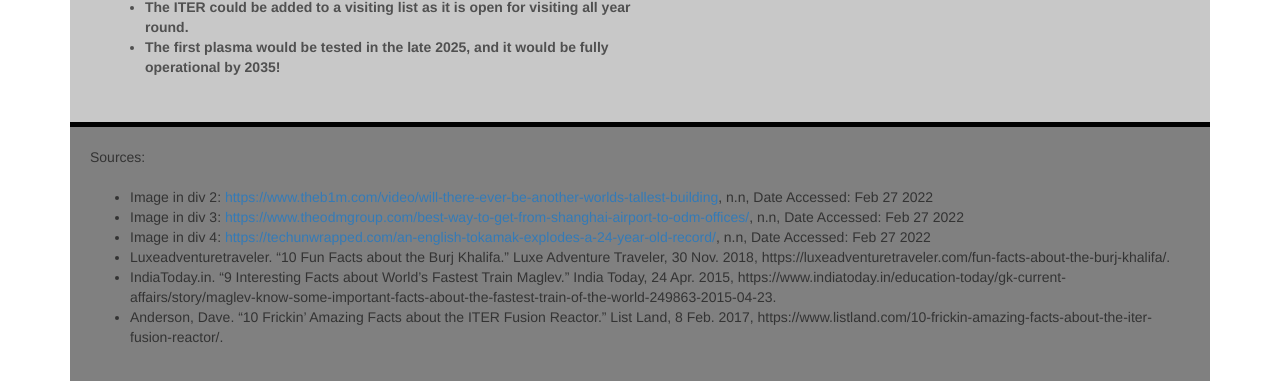
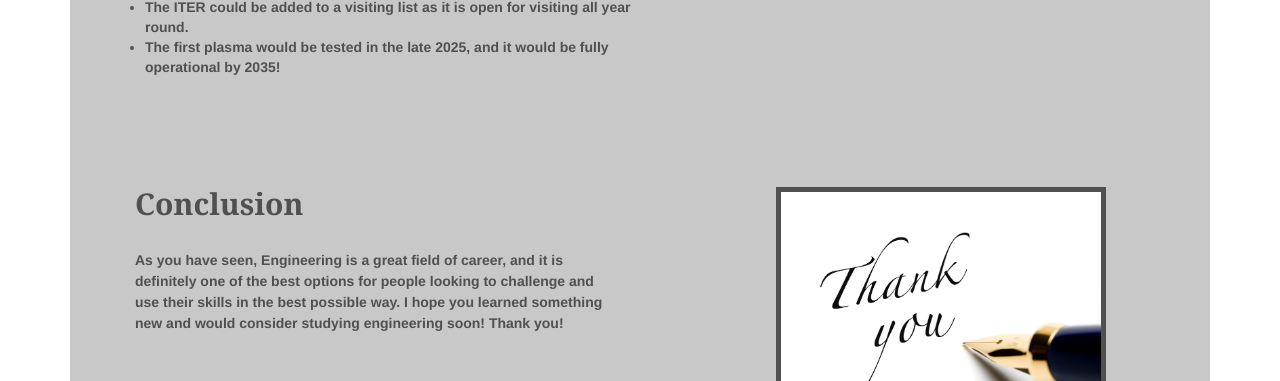
Before and after one commit to Sujay-Golla/project, a plain HTML site: page thefuture.html in a window 1280 px wide. Shown: the part 2467-2848 px from the top of the page. Drawn offline with nearby package versions, Linux system fonts and the light colour scheme.

Commit message:
Add files via upload

```diff
--- a/thefuture.html
+++ b/thefuture.html
@@ -164,6 +164,26 @@
                 </div>
             </div>
         </div>
+        <div class="container">
+            <div class="NormalDIV">
+                <div class="row">
+                    <div class="col-xs-6">
+                        <div>
+                            <h2>Conclusion</h2>
+                            <p>
+                                As you have seen, Engineering is a great field of career, and it is
+                                definitely one of the best options for people looking to challenge and
+                                use their skills in the best possible way. I hope you learned something
+                                new and would consider studying engineering soon! Thank you!
+                            </p>
+                        </div>
+                    </div>
+                    <div class="col-xs-6 text-center">
+                        <img src="Images/74.jpg" alt="Thank you image"/>
+                    </div>
+                </div>
+            </div>
+        </div>
         <!--Sources and Validators-->
         <div class="container">
             <div class="Bottom">
```
Also changed, not shown: Images/74.jpg (added).
